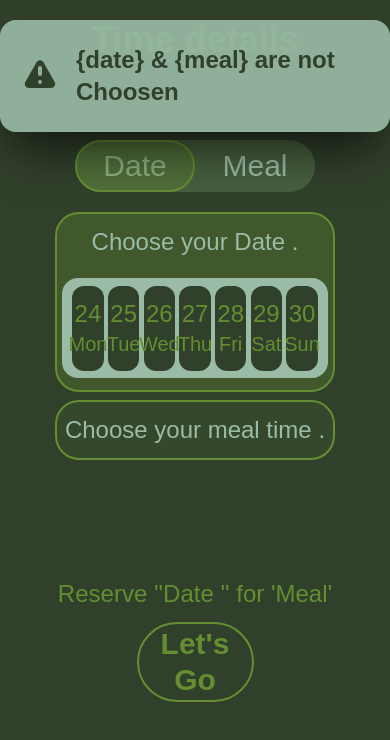
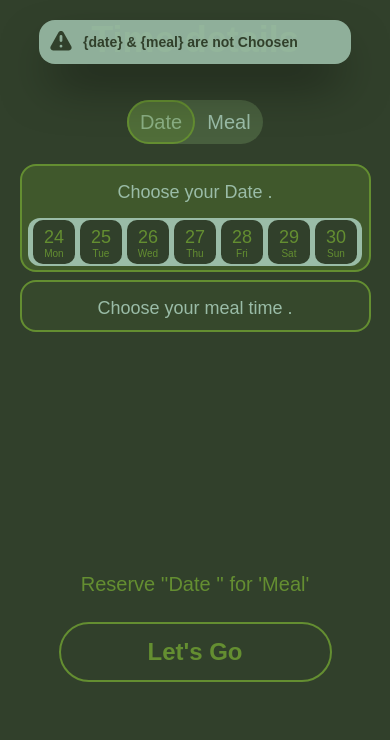
Before and after one commit to Pouyahlvt/Cafe-Reservation, a Next.js app: page /reservation/time in a window 390 px wide. Both pictures are taken after a click on the button "Let's Go". Shown: the top 740 px of the page. Built offline with nearby package versions, Linux system fonts and the light colour scheme; no server answers; the database is empty.

Commit message:
make time page responsive !

```diff
--- a/src/app/reservation/time/page.tsx
+++ b/src/app/reservation/time/page.tsx
@@ -184,8 +184,8 @@ const Time_page = () => {
               setMeal={setMeal}
             />
           }
-          <div className="flex relative  w-full justify-center items-center">
-            <p className="-mt-14  w-full flex  justify-center text-2xl absolute  text-forest-moss">
+          <div className="flex relative  w-full justify-center items-center max-sm:mt-10">
+            <p className="-mt-14  w-full flex  justify-center text-2xl absolute  text-forest-moss max-sm:text-xl">
               {`Reserve ${date.day > 0 ? " on " + date.week + " " + date.day + " " + date.month : "''Date ''"} for
               ${meal.length > 1 ? meal : "'Meal'"} `}
             </p>
@@ -194,8 +194,8 @@ const Time_page = () => {
               <HoverButton
                 text="Let's Go"
                 onClick={hanlde_click}
-                BclassName="flex absolute z-30 mt-20 border-2 border text-forest-moss w-[30%] h-20 rounded-full "
-                TclassName="button-text-email text-3xl text-forest-moss font-bold select-none"
+                BclassName="flex absolute z-30 mt-20 border-2 border text-forest-moss w-[30%] h-20 rounded-full max-sm:w-7/10 max-sm:h-15"
+                TclassName="button-text-email text-3xl text-forest-moss font-bold select-none max-sm:text-2xl"
                 scaleNum={25}
                 bgClass="bg-sega-green"
               />
--- a/src/components/ui/alert.tsx
+++ b/src/components/ui/alert.tsx
@@ -23,7 +23,10 @@ const Alert: React.FC<AlertProps> = ({
   // Icon mapping based on type
   const icons = {
     success: (
-      <svg className="w-10 h-10" fill="currentColor" viewBox="0 0 20 20">
+      <svg
+        className="w-10 aspect-square max-sm:w-7"
+        fill="currentColor"
+        viewBox="0 0 20 20">
         <path
           fillRule="evenodd"
           d="M10 18a8 8 0 100-16 8 8 0 000 16zm3.707-9.293a1 1 0 00-1.414-1.414L9 10.586 7.707 9.293a1 1 0 00-1.414 1.414l2 2a1 1 0 001.414 0l4-4z"
@@ -32,7 +35,10 @@ const Alert: React.FC<AlertProps> = ({
       </svg>
     ),
     error: (
-      <svg className="w-10 h-10" fill="currentColor" viewBox="0 0 20 20">
+      <svg
+        className="w-10 aspect-square max-sm:w-7"
+        fill="currentColor"
+        viewBox="0 0 20 20">
         <path
           fillRule="evenodd"
           d="M10 18a8 8 0 100-16 8 8 0 000 16zM8.707 7.293a1 1 0 00-1.414 1.414L8.586 10l-1.293 1.293a1 1 0 101.414 1.414L10 11.414l1.293 1.293a1 1 0 001.414-1.414L11.414 10l1.293-1.293a1 1 0 00-1.414-1.414L10 8.586 8.707 7.293z"
@@ -41,7 +47,10 @@ const Alert: React.FC<AlertProps> = ({
       </svg>
     ),
     warning: (
-      <svg className="w-10 h-10" fill="currentColor" viewBox="0 0 20 20">
+      <svg
+        className="w-10 aspect-square max-sm:w-7"
+        fill="currentColor"
+        viewBox="0 0 20 20">
         <path
           fillRule="evenodd"
           d="M8.257 3.099c.765-1.36 2.722-1.36 3.486 0l5.58 9.92c.75 1.334-.213 2.98-1.742 2.98H4.42c-1.53 0-2.493-1.646-1.743-2.98l5.58-9.92zM11 13a1 1 0 11-2 0 1 1 0 012 0zm-1-8a1 1 0 00-1 1v3a1 1 0 002 0V6a1 1 0 00-1-1z"
@@ -50,7 +59,10 @@ const Alert: React.FC<AlertProps> = ({
       </svg>
     ),
     info: (
-      <svg className="w-10 h-10" fill="currentColor" viewBox="0 0 20 20">
+      <svg
+        className="w-10 aspect-square max-sm:w-7"
+        fill="currentColor"
+        viewBox="0 0 20 20">
         <path
           fillRule="evenodd"
           d="M18 10a8 8 0 11-16 0 8 8 0 0116 0zm-7-4a1 1 0 11-2 0 1 1 0 012 0zM9 9a1 1 0 000 2v3a1 1 0 001 1h1a1 1 0 100-2h-1V9a1 1 0 00-1-1z"
@@ -61,10 +73,10 @@ const Alert: React.FC<AlertProps> = ({
   };
 
   const typeStyles = {
-    success: "text-dark-spruce ml-5 ",
-    error: "text-dark-spruce ml-5 ",
-    warning: "text-dark-spruce ml-5  ",
-    info: "text-dark-spruce ml-5  ",
+    success: "text-dark-spruce ml-5 max-sm:ml-2 ",
+    error: "text-dark-spruce ml-5 max-sm:ml-2",
+    warning: "text-dark-spruce ml-5  max-sm:ml-2",
+    info: "text-dark-spruce ml-5  max-sm:ml-2",
   };
 
   // Close alert with animation
@@ -131,11 +143,13 @@ const Alert: React.FC<AlertProps> = ({
       ref={alertRef}
       onClick={closeAlert}
       className="absolute flex z-50 w-fit mx-auto mt-5 inset-0 h-fit bg-muted-teal/90 rounded-2xl items-center cursor-pointer
-      scale-80 -translate-y-full shadow-2xl/70 ">
+      scale-80 -translate-y-full shadow-2xl/70 max-sm:w-[80%]">
       {text.length > 2 && (
         <>
           <div className={typeStyles[type]}>{icons[type]}</div>
-          <p className="flex ml-4 mr-10 my-6 text-2xl font-museo font-semibold text-dark-spruce select-none">
+          <p
+            className="flex ml-4 mr-10 my-6 text-2xl font-museo font-semibold text-dark-spruce select-none
+          max-sm:text-sm max-sm:my-3 max-sm:mr-3 max-sm:ml-2">
             {text}
           </p>
         </>
--- a/src/components/ui/form/timeTable.tsx
+++ b/src/components/ui/form/timeTable.tsx
@@ -85,33 +85,34 @@ const Time_table = ({
   };
 
   return (
-    <div className="w-[80%] h-[50%] mt-10 rounded-xl mx-auto">
+    <div className="w-[80%] h-[50%] mt-10 rounded-xl mx-auto max-lg:w-full max-sm:mt-0">
       <div className="flex mx-auto w-fit  bg-sega-green/30 py-2 rounded-full">
         <div
-          className={`w-30 h-13  bg-forest-moss/30 -mt-2 cursor-pointer border-forest-moss
-          border-2 absolute rounded-full z-10 transition-all duration-500 ease-in-out ${mode === "date" ? "ml-0" : "ml-30"}`}></div>
+          className={`w-30 h-13  bg-forest-moss/30 -mt-2 cursor-pointer border-forest-moss max-sm:w-17 max-sm:h-11
+          border-2 absolute rounded-full z-10 transition-all duration-500 ease-in-out ${mode === "date" ? "ml-0" : "ml-30 max-sm:ml-17"}`}></div>
         <div className="w-fit">
           <button
             onClick={() => setMode("date")}
-            className="text-center text-3xl text-muted-teal w-30 cursor-pointer">
+            className="text-center text-3xl text-muted-teal w-30 cursor-pointer max-sm:w-17 max-sm:text-xl">
             Date
           </button>
         </div>
         <div className="w-fit">
           <button
             onClick={() => setMode("meal")}
-            className="text-center text-3xl text-muted-teal w-30 cursor-pointer">
+            className="text-center text-3xl text-muted-teal w-30 cursor-pointer max-sm:w-17 max-sm:text-xl">
             Meal
           </button>
         </div>
       </div>
       <div
         className={`w-[90%] mx-auto mt-5 rounded-3xl border-2 border-forest-moss overflow-hidden
-        ${mode === "date" ? "h-45  bg-forest-moss/30" : "h-15 bg-forest-moss/10"} transition-all duration-500 ease-in-out`}>
-        <h2 className="mt-3 text-2xl text-muted-teal text-center ">
+        ${mode === "date" ? "h-45 max-sm:h-27  bg-forest-moss/30" : "h-15 max-sm:h-12 bg-forest-moss/10"}
+        transition-all duration-500 ease-in-out max-sm:rounded-2xl`}>
+        <h2 className="mt-3 text-2xl text-muted-teal text-center max-sm:text-lg ">
           Choose your Date .
         </h2>
-        <div className="w-[96%] mx-auto h-25 mt-5 rounded-2xl bg-muted-teal flex items-center px-2  ">
+        <div className="w-[96%] mx-auto h-25 mt-5 rounded-2xl bg-muted-teal flex items-center px-2  max-sm:mt-3 max-sm:h-12 max-sm:px-0.5 max-sm:rounded-xl">
           {arr.map((dateDay, i) => (
             <div
               onClick={() => {
@@ -119,7 +120,7 @@ const Time_table = ({
               }}
               key={`date-${i}`}
               className={`w-1/8 h-[85%] bg-dark-spruce rounded-xl flex justify-center items-center cursor-pointer mx-auto
-               transition-all duration-300 ease-in-out
+               transition-all duration-300 ease-in-out  max-sm:h-[90%] max-sm:rounded-[10px]
                ${
                  date.day === dateDay.day
                    ? "bg-sega-green text-dark-spruce"
@@ -134,9 +135,11 @@ const Time_table = ({
                    : ""
                }
                `}>
-              <div className="text-2xl  select-none text-center">
+              <div className="text-2xl  select-none text-center max-sm:text-lg">
                 {dateDay.day}
-                <p className="text-xl text-center ">{dateDay.week}</p>
+                <p className="text-xl text-center max-sm:text-[10px] max-sm:-mt-1">
+                  {dateDay.week}
+                </p>
               </div>
             </div>
           ))}
@@ -144,11 +147,12 @@ const Time_table = ({
       </div>
       <div
         className={`w-[90%] mx-auto mt-2 rounded-3xl border-2 border-forest-moss overflow-hidden
-        ${mode === "date" ? "h-15  bg-forest-moss/10" : "h-40  bg-forest-moss/30"} transition-all duration-500 ease-in-out`}>
-        <h2 className="mt-3 text-2xl text-muted-teal text-center">
+        ${mode === "date" ? "h-15 max-sm:h-13  bg-forest-moss/10" : "h-40 max-sm:h-28  bg-forest-moss/30"}
+        transition-all duration-500 ease-in-out max-sm:rounded-2xl`}>
+        <h2 className="mt-3 text-2xl text-muted-teal text-center max-sm:text-lg">
           Choose your meal time .
         </h2>
-        <div className="w-[95%] h-20 gap-7 flex justify-center items-center mt-4">
+        <div className="w-full h-20 gap-7 flex justify-center items-center mt-4 max-sm:gap-2 max-sm:mt-0 ">
           {["breakfast", "lunch", "dinner"].map((FoodMeal, i) => (
             <button
               onClick={() => {
@@ -156,7 +160,8 @@ const Time_table = ({
               }}
               key={`meal-${i}`}
               className={` h-7/10 text-2xl  font-semibold flex  items-center justify-center rounded-full cursor-pointer
-              transition-all duration-300 ease-out w-1/4 text-dark-spruce
+              transition-all duration-300 ease-out w-1/4 text-dark-spruce max-sm:text-[15px]
+              max-sm:h-5/10 max-sm:rounded-xl max-sm:w-3/10
               ${
                 meal === FoodMeal
                   ? "bg-dark-spruce/70 text-muted-teal shadow-2xl/50 -translate-y-2"
```
